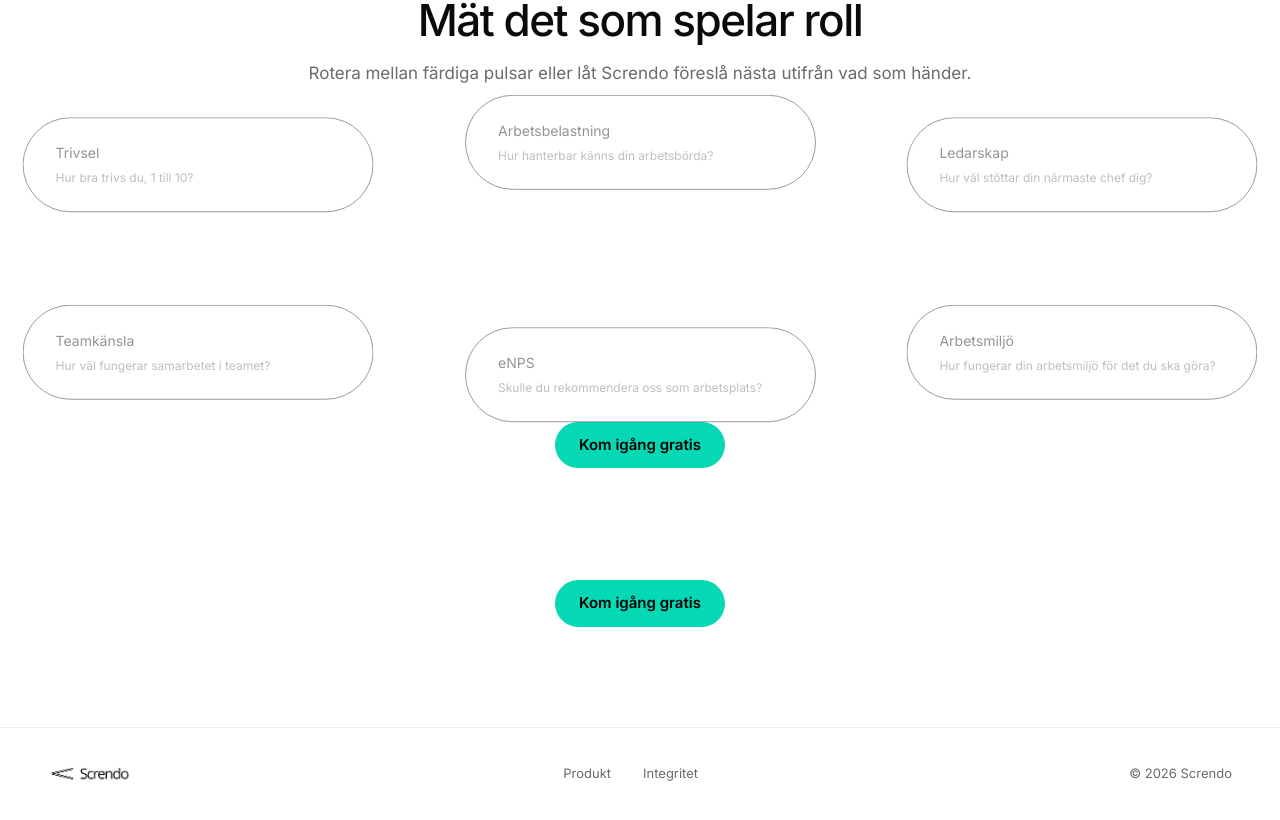
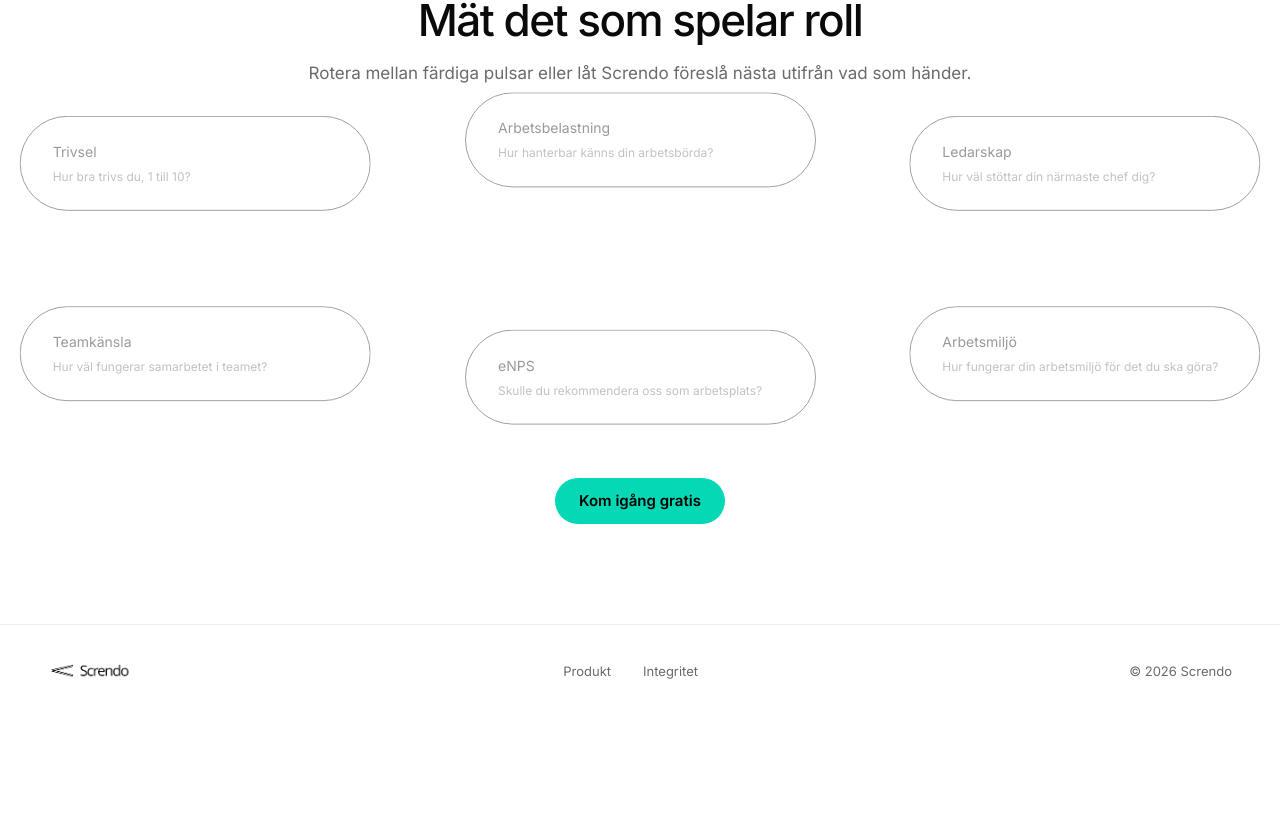
Before and after one commit to benjaminpalm/screndo-hemsida, a Next.js app: page /product in a window 1280 px wide. Shown: the part 1737-2557 px from the top of the page. After the commit the page ends 2454 px from the top, so only its background shows below. Built offline with nearby package versions, Linux system fonts and the light colour scheme.

Commit message:
Produktsida: ta bort dubbel CTA-knapp

```diff
--- a/components/PulseCards.tsx
+++ b/components/PulseCards.tsx
@@ -167,25 +167,6 @@ export default function PulseCards() {
           ))}
         </div>
 
-        {/* CTA */}
-        <div style={{ textAlign: 'center', marginTop: '56px' }}>
-          <a
-            href="/book-intro"
-            style={{
-              background: '#04D8B5',
-              color: '#000',
-              textDecoration: 'none',
-              fontSize: '15px',
-              fontWeight: 600,
-              borderRadius: '100px',
-              padding: '12px 24px',
-              display: 'inline-block',
-            }}
-          >
-            Kom igång gratis
-          </a>
-        </div>
-
       </div>
     </section>
   )
```
